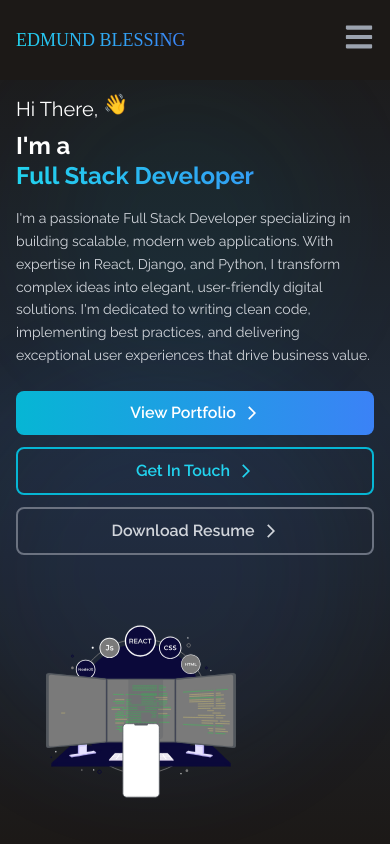
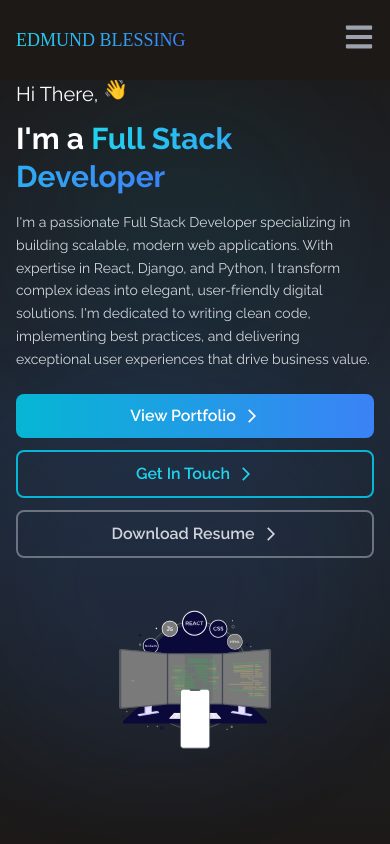
Before and after one commit to GeekKwame/Portfolio, a React (Create React App) app: page / in a window 390 px wide. Shown: the top 844 px of the page. Built offline with nearby package versions, Linux system fonts and the light colour scheme; a web font is replaced by a local one.

Commit message:
Fix heading display issue: ensure 'I'm a Full Stack Developer' shows fully on mobile and laptop

```diff
--- a/src/components/Home.jsx
+++ b/src/components/Home.jsx
@@ -25,28 +25,28 @@ const Home = () => {
   }, []);
 
   return (
-    <div name="home" className='h-screen w-full bg-gradient-to-b from-stone-900 via-gray-800 to-stone-900 relative overflow-hidden'>
+    <div name="home" className='min-h-screen w-full bg-gradient-to-b from-stone-900 via-gray-800 to-stone-900 relative overflow-x-hidden'>
       {/* Animated background elements */}
-      <div className='absolute inset-0 overflow-hidden'>
+      <div className='absolute inset-0 overflow-hidden pointer-events-none'>
         <div className='absolute top-20 left-10 w-72 h-72 bg-cyan-500/10 rounded-full blur-3xl animate-pulse'></div>
         <div className='absolute bottom-20 right-10 w-96 h-96 bg-blue-500/10 rounded-full blur-3xl animate-pulse' style={{animationDelay: '1s'}}></div>
       </div>
 
-      <div className='flex flex-col justify-center items-start h-full mx-auto w-full max-w-screen-lg text-white px-4 md:px-8 lg:flex-row lg:justify-between relative z-10'>
-        <div className='justify-center mt-20 md:mt-24 lg:ml-20 lg:mt-20 w-full lg:max-w-xl animate-fade-in'>
+      <div className='flex flex-col justify-center items-start min-h-screen mx-auto w-full max-w-screen-lg text-white px-4 md:px-8 lg:flex-row lg:justify-between relative z-10 py-20 lg:py-0'>
+        <div className='justify-center w-full lg:max-w-xl animate-fade-in'>
           <div className='mb-4 w-full'>
-            <h1 className='text-xl sm:text-2xl md:text-3xl mb-2'>
+            <h1 className='text-xl sm:text-2xl md:text-3xl mb-3 sm:mb-2'>
               Hi There, <span className='animate-bounce inline-block'>👋</span>
             </h1>
-            <h2 className='text-2xl sm:text-3xl md:text-4xl lg:text-5xl xl:text-6xl font-bold mb-4 leading-tight w-full'>
-              <span className='text-white block sm:inline'>I'm a </span>
-              <span className='bg-gradient-to-r from-cyan-400 to-blue-500 bg-clip-text text-transparent block sm:inline'>
-                {displayText}
-                {isTyping && <span className='animate-pulse text-cyan-400 ml-1'>|</span>}
+            <h2 className='text-3xl sm:text-4xl md:text-5xl lg:text-6xl font-bold mb-4 leading-tight'>
+              <span className='text-white'>I'm a </span>
+              <span className='bg-gradient-to-r from-cyan-400 to-blue-500 bg-clip-text text-transparent'>
+                {displayText || 'Full Stack Developer'}
               </span>
+              {isTyping && <span className='animate-pulse text-cyan-400 ml-1'>|</span>}
             </h2>
           </div>
-          <p className='text-gray-300 text-sm sm:text-base md:text-lg mb-6 max-w-lg leading-relaxed'>
+          <p className='text-gray-300 text-sm sm:text-base md:text-lg mb-6 max-w-lg leading-relaxed w-full'>
             I'm a passionate Full Stack Developer specializing in building scalable,
             modern web applications. With expertise in React, Django, and Python,
             I transform complex ideas into elegant, user-friendly digital solutions.
@@ -84,11 +84,11 @@ const Home = () => {
           </div>
         </div>
 
-        <div className='hidden md:flex animate-float mt-8 lg:mt-0 lg:flex-shrink-0'>
+        <div className='hidden lg:flex animate-float mt-8 lg:mt-0 lg:flex-shrink-0 lg:ml-8'>
           <Player autoplay loop src={laptop} style={{width:'500px',height:"500px", maxWidth:'100%'}} />
         </div>
-        <div className='flex md:hidden animate-float mt-6 flex-shrink-0'>
-          <Player autoplay loop src={laptop} style={{width:'250px',height:"250px", maxWidth:'100%'}} />
+        <div className='flex lg:hidden animate-float mt-4 sm:mt-6 flex-shrink-0 justify-center w-full'>
+          <Player autoplay loop src={laptop} style={{width:'200px',height:"200px", maxWidth:'100%'}} />
         </div>
       </div>
     </div>
```
